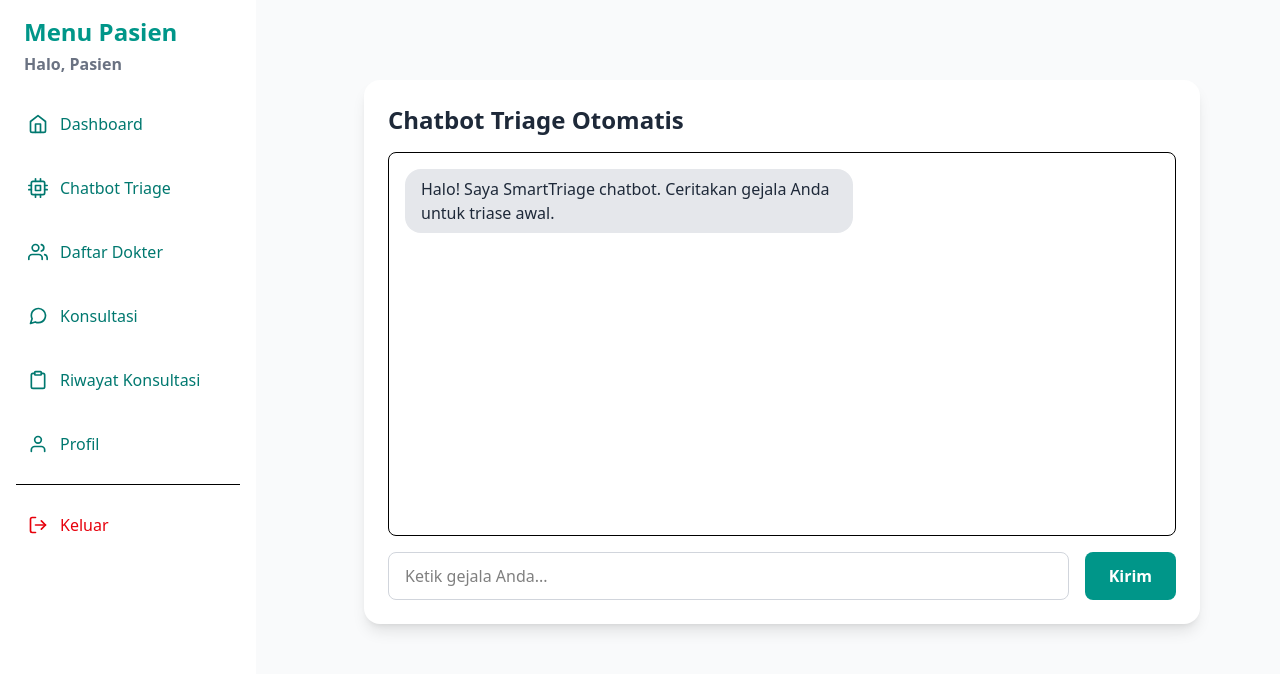
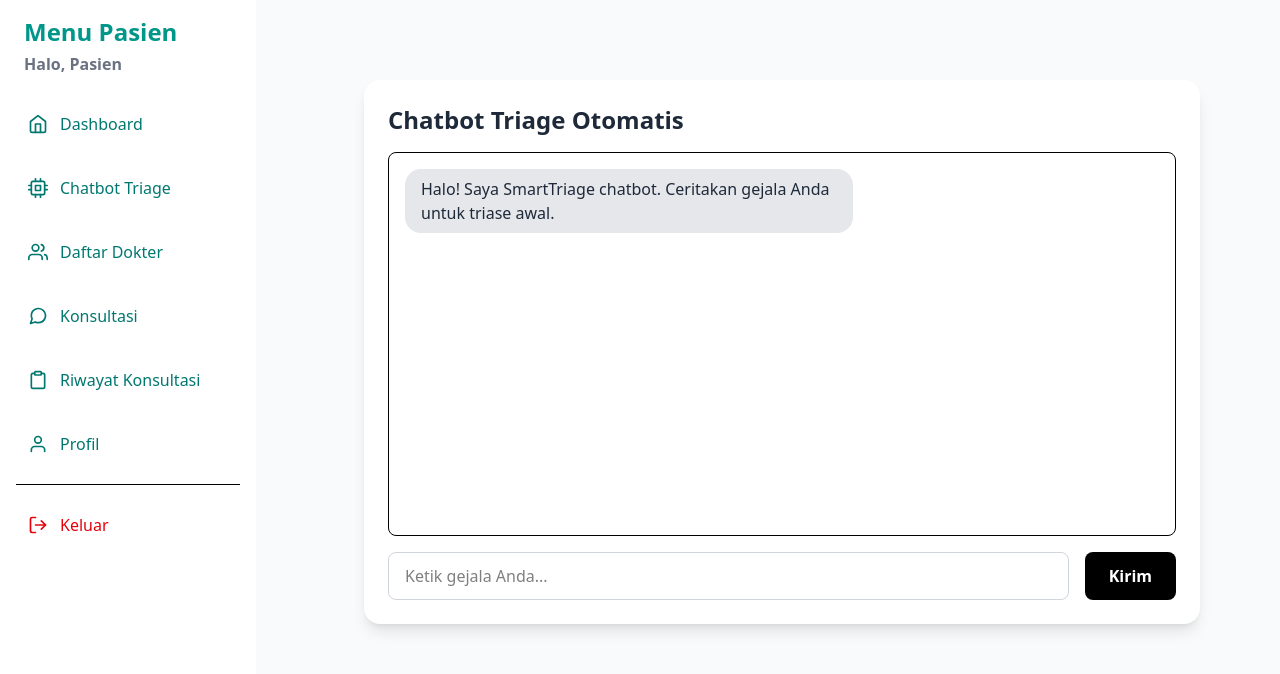
Before and after one commit to fathur1902/SmartTriage, a React (Vite) app in the folder frontend/: page /chatbot in a window 1280 px wide. Shown: the top 674 px of the page. Built offline with nearby package versions, Linux system fonts and the light colour scheme; no server answers; sample sign-in values are in the browser's storage.

Commit message:
edit button

```diff
--- a/frontend/src/components/Button.jsx
+++ b/frontend/src/components/Button.jsx
@@ -1,7 +1,7 @@
 const Button = ({ children, onClick, className = "", variant = "primary" }) => {
   const baseClasses = "px-6 py-3 rounded-lg font-semibold transition";
   const variantClasses = {
-    primary: "bg-teal-600 text-white hover:bg-teal-700",
+    primary: "bg-black text-white hover:bg-teal-700",
     secondary:
       "bg-transparent border border-teal-600 text-teal-600 hover:bg-teal-50",
   };
```
